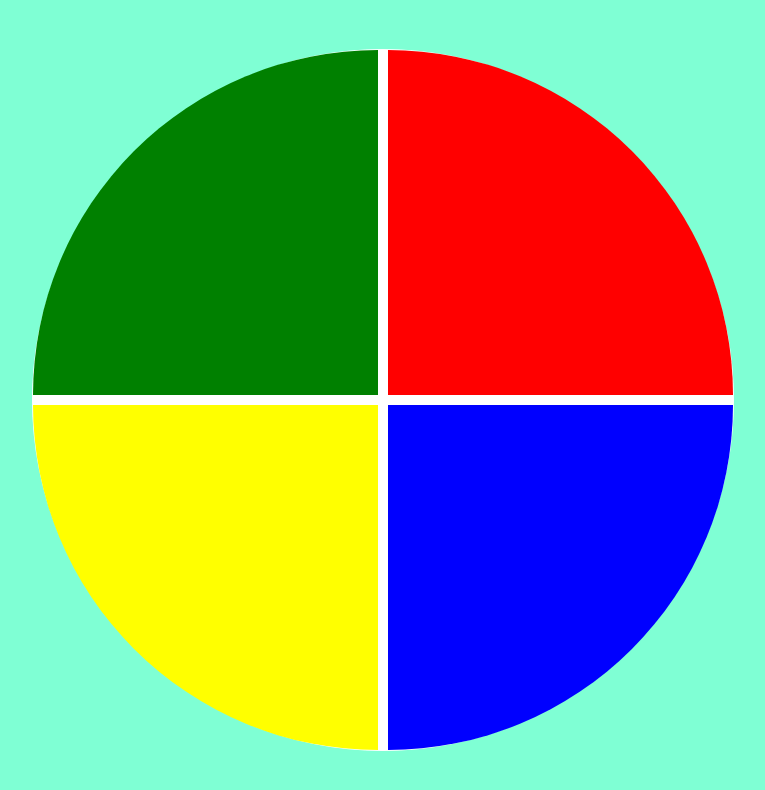
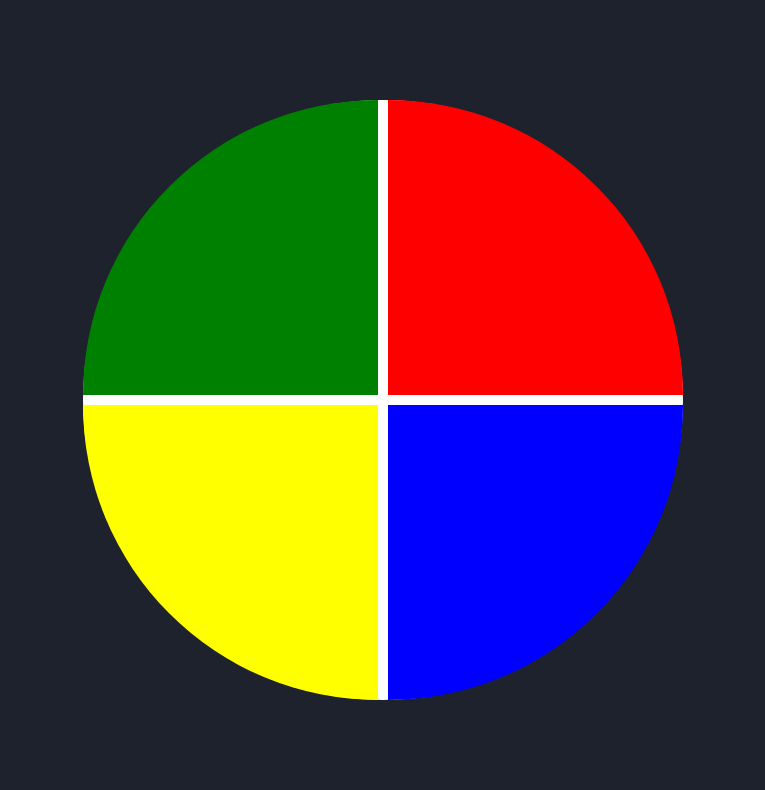
Before and after one commit to mjpfelicia/jogo-da-memoria, a plain HTML site: page index.html in a window 1280 px wide. Shown: the whole page, without its empty margins (257-1022 px from the left). Drawn offline with Linux system fonts and the light colour scheme.

Commit message:
melhorias

```diff
--- a/style.css
+++ b/style.css
@@ -1,7 +1,7 @@
     body {
         margin: 0;
         padding: 0;
-    background-color: aquamarine;
+        background: #1d222c;
     }
 
     .main-game {
@@ -16,11 +16,11 @@ body {
         display: grid;
         grid-template-areas: 'verde vermelho' 'amarelo azul';
         grid-gap: 10px;
-    border: 1px solid#fff;
+        border: 2px #0b2b6b;
         background-color: #fff;
         border-radius: 100%;
-    width: 700px;
-    height: 700px;
+        width: 600px;
+        height: 600px;
     }
 
     .blue {
```
Lines whose indentation alone changed are shown as unchanged.
